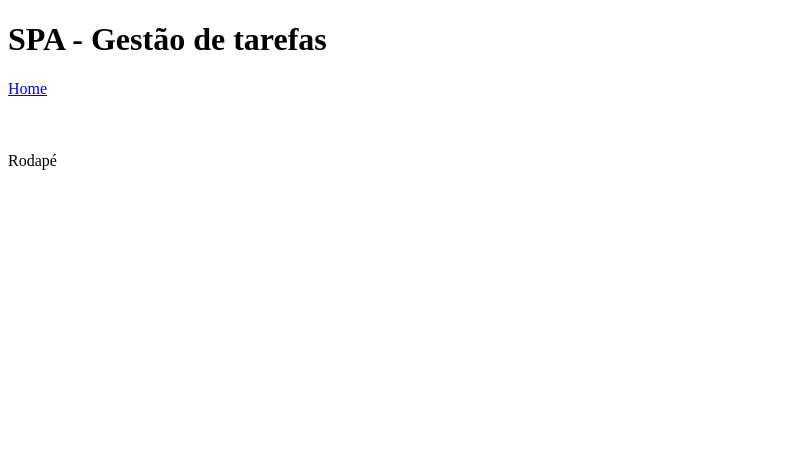
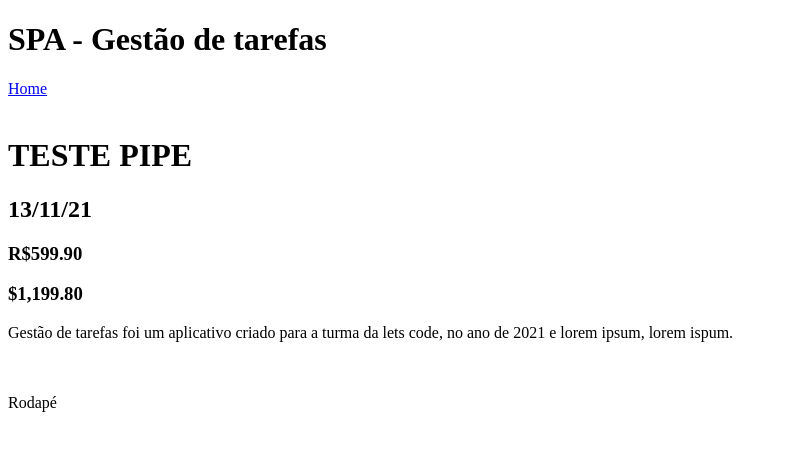
Before and after one commit to maiostri/todo-list-angular, an Angular app: page /about in a window 1280 px wide. Before the commit this address led to /. Shown: the top 450 px of the page, without its empty margins (0-787 px from the left). Built offline with nearby package versions, Linux system fonts and the light colour scheme.

Commit message:
Add modules.

```diff
--- /dev/null
+++ b/src/app/settings/about/about.component.html
@@ -0,0 +1,16 @@
+<h1>{{ pipe | uppercase }} </h1>
+<h2>{{ data | date:"dd/MM/yy" }} </h2>
+<h3>{{ valor | currency:'BRL' }} </h3>
+<h3>{{ valor | multiplicaPorDois | currency:'USD' }} </h3>
+<!-- date
+uppercase
+lowercase
+currency
+decimal
+percent
+.... -->
+
+<p>Gestão de tarefas foi um aplicativo
+    criado para a turma da lets code, no
+    ano de 2021 e lorem ipsum, lorem ispum.
+</p>
--- /dev/null
+++ b/src/app/settings/about/about.component.ts
@@ -0,0 +1,19 @@
+import { Component, OnInit } from '@angular/core';
+
+@Component({
+  selector: 'app-about',
+  templateUrl: './about.component.html',
+  styleUrls: ['./about.component.css']
+})
+export class AboutComponent implements OnInit {
+
+  pipe: string = "teste pipe";
+  data: Date = new Date();
+  valor: number = 599.90;
+
+  constructor() { }
+
+  ngOnInit(): void {
+  }
+
+}
--- /dev/null
+++ b/src/app/settings/about/multiplica-por-dois.ts
@@ -0,0 +1,10 @@
+import { Pipe, PipeTransform } from "@angular/core";
+
+
+@Pipe({ name: 'multiplicaPorDois'})
+export class MultiplicaPorDois implements PipeTransform {
+
+    transform(value: number, ...args: any[]): number {
+        return value * 2;
+    }
+}
--- /dev/null
+++ b/src/app/settings/internal-about/internal-about.component.html
@@ -0,0 +1 @@
+<p>internal-about works!</p>
```
Also changed, not shown: src/app/app.module.ts (+9 -0 lines), src/app/settings/internal-about/internal-about.component.ts (added, +15 -0 lines), src/app/settings/settings.module.ts (added, +17 -0 lines), src/app/settings/about/about.component.css (added), src/app/settings/internal-about/internal-about.component.css (added), 2 other files (tests, documents, lock files or other folders).
